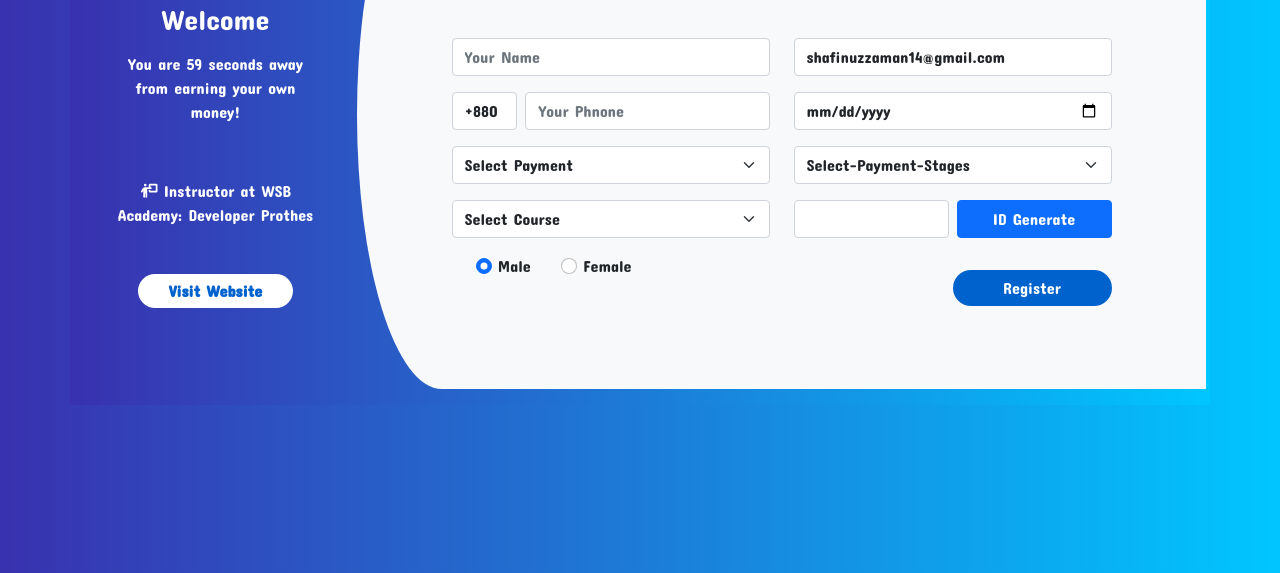
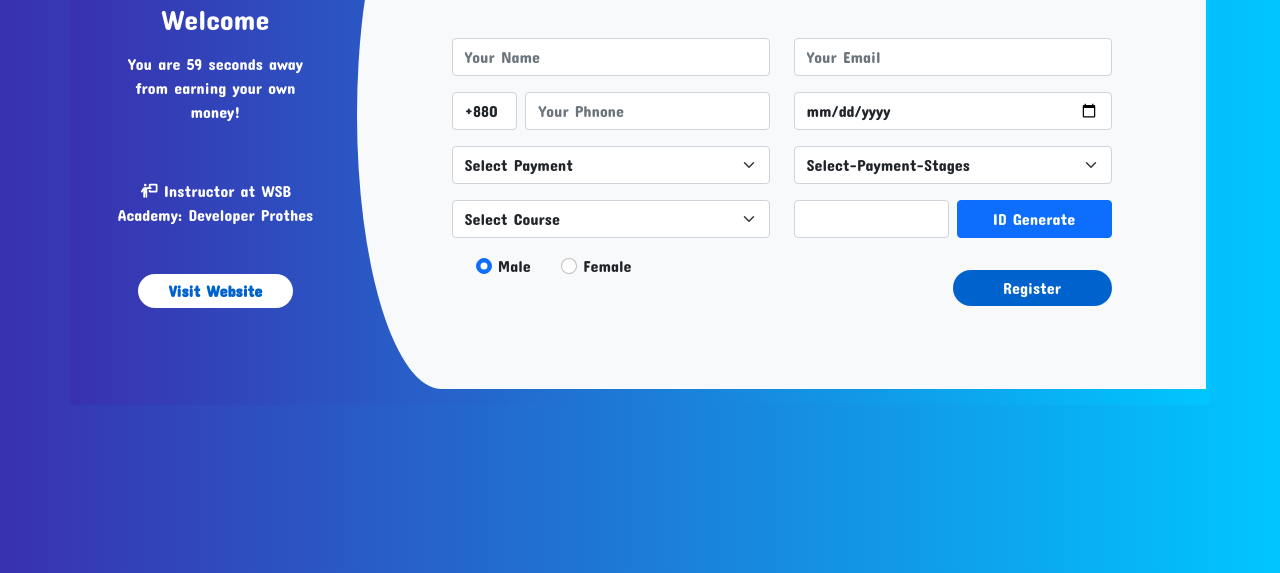
Before and after one commit to Prothes-asp/student_payment_form, a plain HTML site: page index.html in a window 1280 px wide. Shown: the part 227-800 px from the top of the page. Drawn offline with nearby package versions, Linux system fonts and the light colour scheme; a web font is replaced by a local one.

Commit message:
index.html

```diff
--- a/index.html
+++ b/index.html
@@ -119,7 +119,7 @@
                                 </div>
                                 <div class="col-md-6">
                                     <div class="form-group">
-                                        <input type="email" class="form-control" placeholder="Your Email" name="Email" value="shafinuzzaman14@gmail.com" id="email" required>
+                                        <input type="email" class="form-control" placeholder="Your Email" name="Email" id="email" required>
                                     </div>
                                     <div class="form-group my-3">
                                         <input type="date" name="Birthday" class="form-control" placeholder="Your Birthday" id="dob" required>
@@ -199,7 +199,7 @@
                                 </div>
                                 <div class="col-md-6">
                                     <div class="form-group">
-                                        <input type="email" class="form-control" placeholder="Your Email" name="Email" value="mehrabmorshed66@gmail.com" id="email2" required>
+                                        <input type="email" class="form-control" placeholder="Your Email" name="Email" id="email2" required>
                                     </div>
                                     <div class="form-group my-3">
                                         <input type="date" name="Birthday" class="form-control" placeholder="Your Birthday" id="dob2" required>
@@ -279,7 +279,7 @@
                                 </div>
                                 <div class="col-md-6">
                                     <div class="form-group">
-                                        <input type="email" class="form-control" placeholder="Your Email" name="Email" value="bmdbadsha106@gmail.com" id="email3" required>
+                                        <input type="email" class="form-control" placeholder="Your Email" name="Email" id="email3" required>
                                     </div>
                                     <div class="form-group my-3">
                                         <input type="date" name="Birthday" class="form-control" placeholder="Your Birthday" id="dob3" required>
@@ -359,7 +359,7 @@
                                 </div>
                                 <div class="col-md-6">
                                     <div class="form-group">
-                                        <input type="email" class="form-control" placeholder="Your Email" name="Email" value="md.fardin.coders04@gmail.com" id="email4" required>
+                                        <input type="email" class="form-control" placeholder="Your Email" name="Email" id="email4" required>
                                     </div>
                                     <div class="form-group my-3">
                                         <input type="date" name="Birthday" class="form-control" placeholder="Your Birthday" id="dob4" required>
@@ -439,7 +439,7 @@
                                 </div>
                                 <div class="col-md-6">
                                     <div class="form-group">
-                                        <input type="email" class="form-control" placeholder="Your Email" name="Email" value="rimonsikder706@gmail.com" id="email5" required>
+                                        <input type="email" class="form-control" placeholder="Your Email" name="Email" id="email5" required>
                                     </div>
                                     <div class="form-group my-3">
                                         <input type="date" name="Birthday" class="form-control" placeholder="Your Birthday" id="dob5" required>
```
